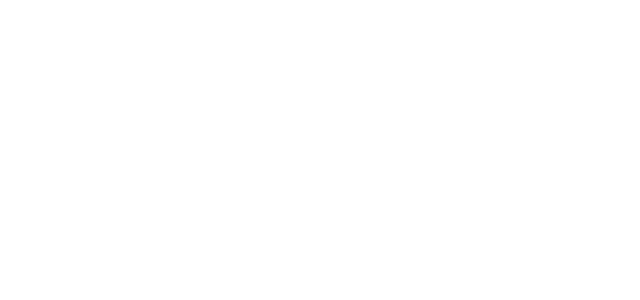
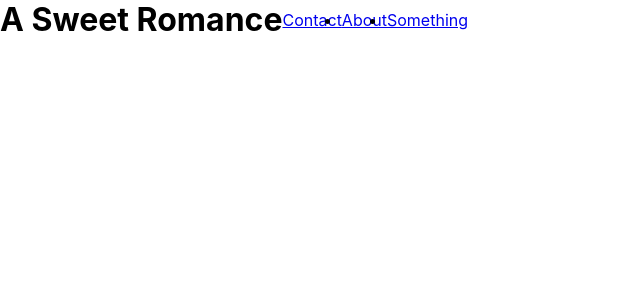
Before and after one commit to Smoopfrog/asweetromance, a React (Create React App) app: page / in a window 1280 px wide. Shown: the top 300 px of the page, without its empty margins (0-640 px from the left). Built offline with nearby package versions, Linux system fonts and the light colour scheme.

Commit message:
create header component

```diff
--- a/src/App.js
+++ b/src/App.js
@@ -1,8 +1,10 @@
 import './App.css';
+import Header from './Components/Header';
 
 function App() {
   return (
     <div className="App">
+      <Header />
     </div>
   );
 }
--- /dev/null
+++ b/src/Components/Header.jsx
@@ -0,0 +1,24 @@
+import "../Styles/Header.css"
+
+const Header = () => {
+  return (
+    <header className="header">
+      <h1>A Sweet Romance</h1>
+      <nav>
+        <ul className="nav-list">
+          <li>
+            <a href="#">Contact</a>
+          </li>
+          <li>
+            <a href="#">About</a>
+          </li>
+          <li>
+            <a href="#">Something</a>
+          </li>
+        </ul>
+      </nav>
+    </header>
+  );
+};
+
+export default Header;
--- /dev/null
+++ b/src/Styles/Header.css
@@ -0,0 +1,8 @@
+.header {
+  display: flex;
+  align-items: center;
+}
+
+.nav-list {
+  display: flex;
+}/*# sourceMappingURL=Header.css.map */
--- /dev/null
+++ b/src/Styles/Header.scss
@@ -0,0 +1,8 @@
+.header {
+  display: flex;
+  align-items: center;
+}
+
+.nav-list{
+  display: flex;
+}
```
Also changed, not shown: 1 other file (tests, documents, lock files or other folders).
